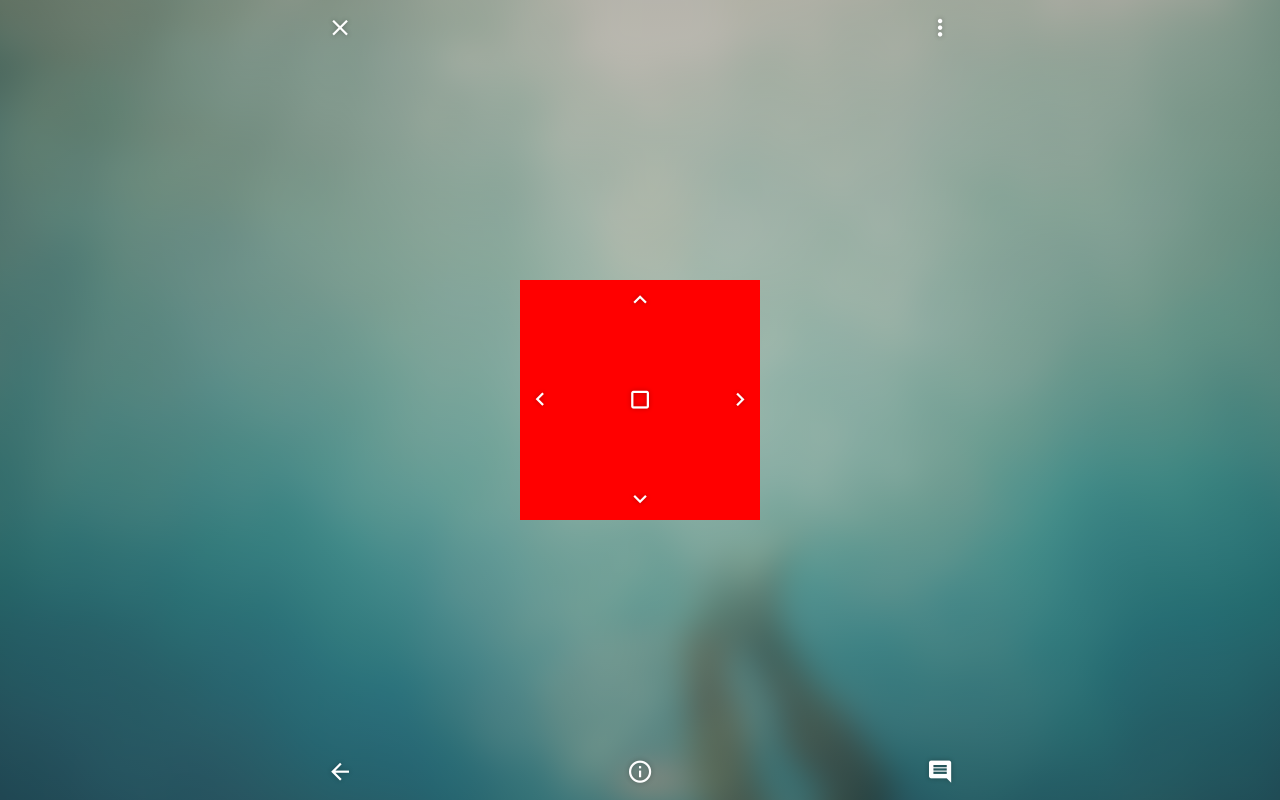
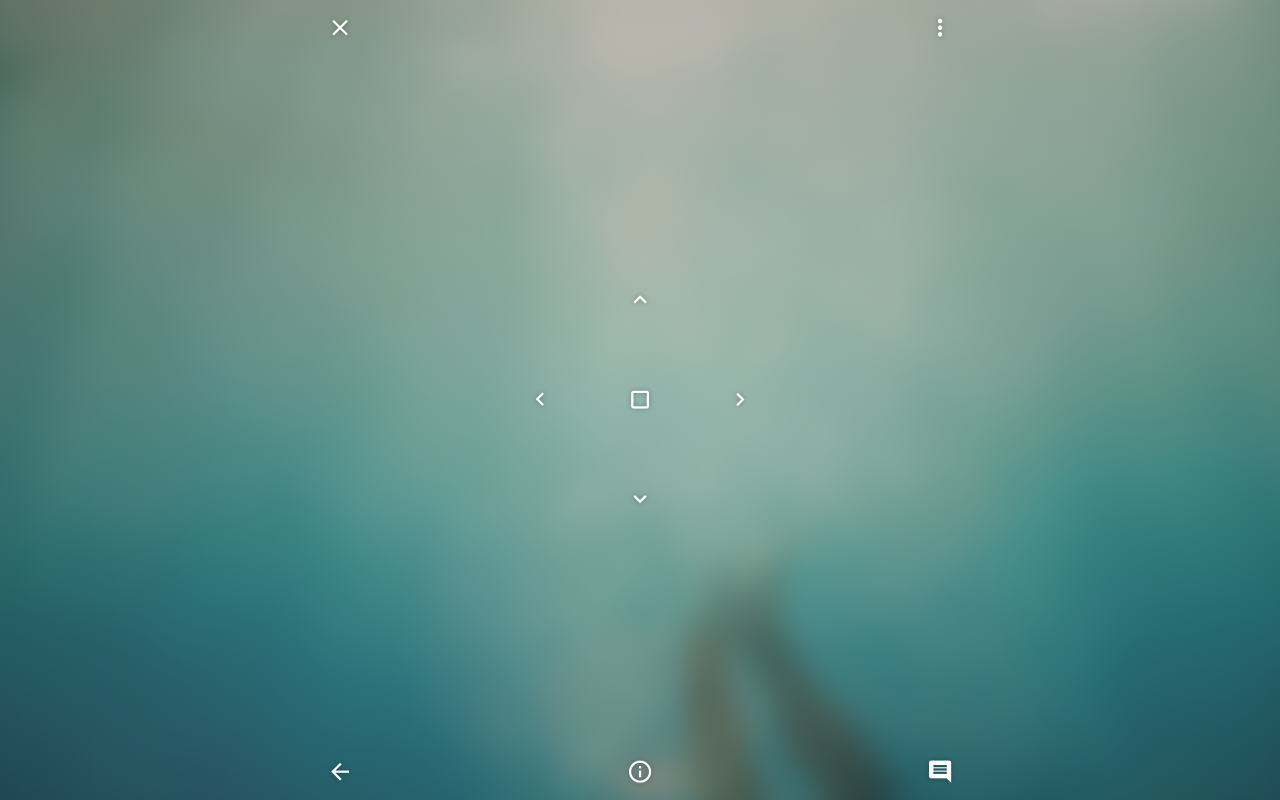
Before and after one commit to noxbug/RasPi, a Flask app: page /remote in a window 1280 px wide. Run offline with Flask 2, Linux system fonts and the light colour scheme.

```diff
--- a/static/style.css
+++ b/static/style.css
@@ -151,7 +151,7 @@ body, html {
     width: 15em;
     height: 15em;
     margin: 0 auto;
-    background: red;
+    //background: red;
     display: flex;
     flex-direction: column;
     justify-content: space-between;
```
